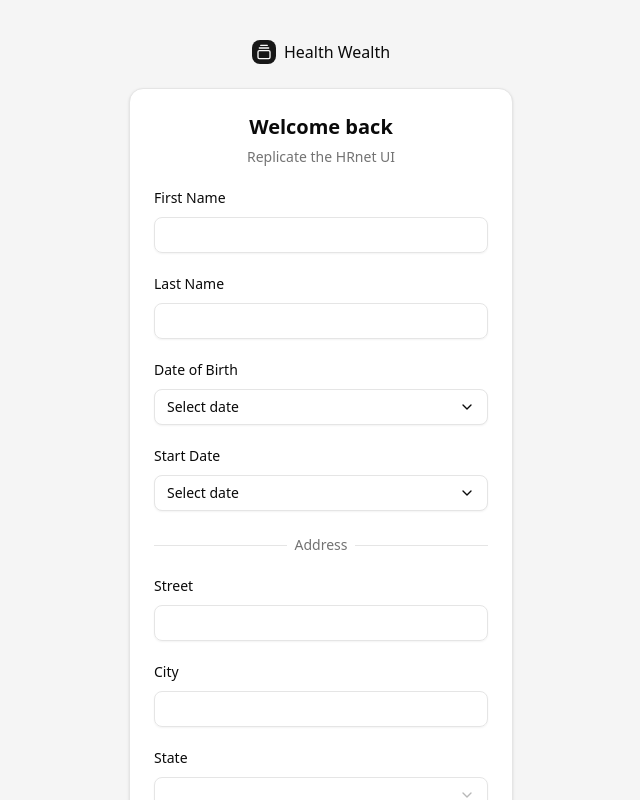
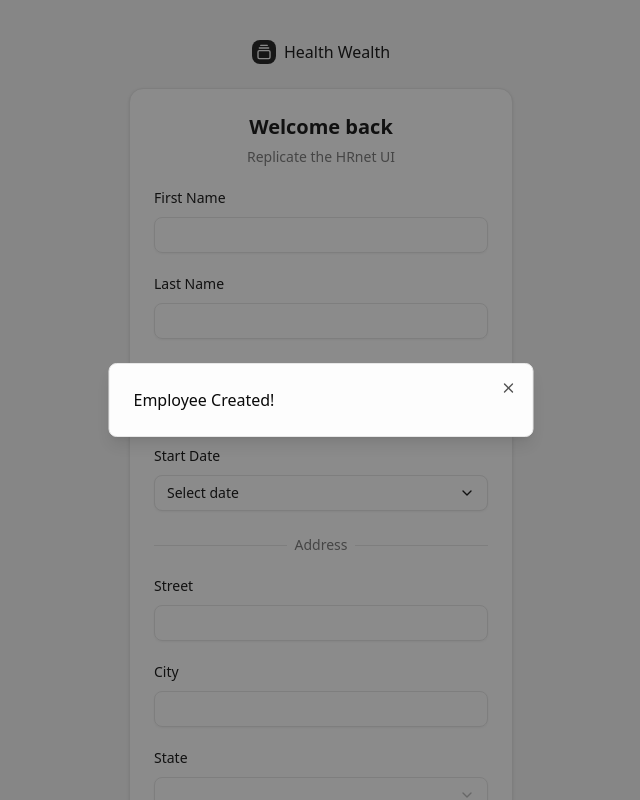
Before and after one commit to sedomu/oc_p14_HRnet, a React (Vite) app in the folder vite-project/: page / in a window 1280 px wide. Shown: the top 800 px of the page, without its empty margins (319-959 px from the left). Built offline with nearby package versions, Linux system fonts and the light colour scheme.

Commit message:
creating Dialog component

```diff
--- a/vite-project/src/App.tsx
+++ b/vite-project/src/App.tsx
@@ -2,6 +2,7 @@ import { GalleryVerticalEnd } from "lucide-react"
 
 import { Form } from "@/components/Form.tsx"
 import {EmployeesTable} from "@/components/testChaton.tsx";
+import Dialog from "@/components/Dialog/Dialog.tsx";
 
 export default function LoginPage() {
 
@@ -46,7 +47,7 @@ export default function LoginPage() {
 
         </div>
 
-
+<Dialog />
     </>
     )
 }
--- /dev/null
+++ b/vite-project/src/components/Dialog/Dialog.tsx
@@ -0,0 +1,29 @@
+import {useState} from "react";
+import "./dialog.css";
+
+
+export default function Dialog(){
+    const [visible, setVisible] = useState(true)
+
+    return <>
+        {visible &&
+            <div className="tiny-react-dialog__overlay" onClick={() => setVisible(true)}>
+                <div className="tiny-react-dialog__container"  onClick={(e) => e.stopPropagation()}>
+                    <div className="tiny-react-dialog__content">
+                        Employee Created!
+                    </div>
+                    <button
+                        className="tiny-react-dialog__close"
+                        onClick={() => setVisible(false)}>
+                        <svg xmlns="http://www.w3.org/2000/svg" width="16" height="16" viewBox="0 0 24 24" fill="none"
+                             stroke="currentColor" stroke-width="2" stroke-linecap="round" stroke-linejoin="round"
+                             className="lucide lucide-x-icon lucide-x">
+                            <path d="M18 6 6 18"/>
+                            <path d="m6 6 12 12"/>
+                        </svg>
+                    </button>
+                </div>
+            </div>
+        }
+    </>
+}
--- /dev/null
+++ b/vite-project/src/components/Dialog/dialog.css
@@ -0,0 +1,71 @@
+.tiny-react-dialog__overlay {
+    position: fixed;
+    top: 0;
+    right: 0;
+    bottom: 0;
+    left: 0;
+    z-index: 50;
+    background-color: oklch(0.215 0 0 / 0.5);
+}
+
+.tiny-react-dialog__container {
+    background-color: oklch(0.995 0 0);
+    position: fixed;
+    top: 50%;
+    left: 50%;
+    z-index: 51;
+    display: grid;
+    width: 100%;
+    max-width: calc(100% - 2rem);
+    transform: translate(-50%, -50%);
+    gap: 1rem;
+    border-radius: 0.5rem;
+    border: 1px solid oklch(0.927 0 0);
+    padding: 1.5rem;
+    box-shadow:
+            0 10px 15px -3px oklch(0 0 0 / 0.1),
+            0 4px 6px -2px oklch(0 0 0 / 0.05);
+}
+
+.tiny-react-dialog__content {
+    display: flex;
+    flex-direction: column;
+    gap: 0.5rem;
+    text-align: center;
+}
+
+.tiny-react-dialog__close {
+    position: absolute;
+    top: 1rem;
+    right: 1rem;
+    border-radius: 0.125rem;
+    opacity: 0.7;
+    background: transparent;
+    border: none;
+    cursor: pointer;
+}
+
+.tiny-react-dialog__close:hover {
+    opacity: 1;
+}
+
+.tiny-react-dialog__close:focus {
+    outline: none;
+    box-shadow: 0 0 0 2px oklch(0.708 0 0);
+    outline-offset: 2px;
+}
+
+.tiny-react-dialog__close svg {
+    pointer-events: none;
+    flex-shrink: 0;
+}
+
+@media (min-width: 640px) {
+    .tiny-react-dialog__container {
+        max-width: 425px;
+    }
+
+    .tiny-react-dialog__content {
+        text-align: left;
+    }
+}
```
